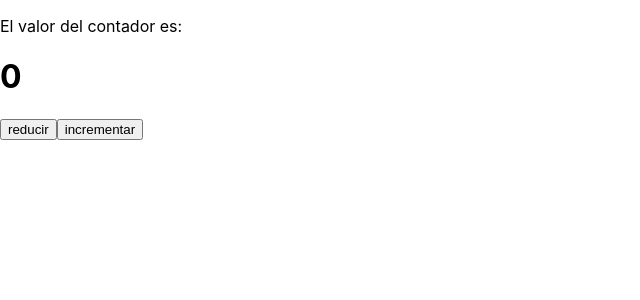
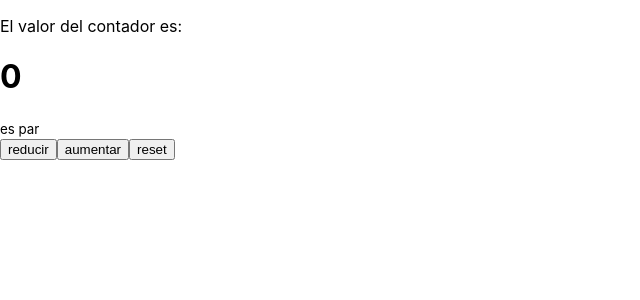
Before and after one commit to Joseduardo25/bootcamp-midudev-clase3, a React (Create React App) app: page / in a window 1280 px wide. Shown: the top 300 px of the page, without its empty margins (0-640 px from the left). Built offline with nearby package versions, Linux system fonts and the light colour scheme.

Commit message:
renderizado condicional

```diff
--- a/src/index.js
+++ b/src/index.js
@@ -16,16 +16,27 @@ const App = () => {
     updateContador(contadorValue - 1)
   }
 
+  const reset = () => {
+    updateContador(0)
+  }
+
+  const isEven = contadorValue % 2 === 0
+
   console.log(render)
   return(
     <div>
       <p>El valor del contador es:</p>
       <h1>{contadorValue}</h1>
+      <small>{isEven ? 'es par' : 'es impar'}</small>
+      <br/>
       <button onClick={restar}>
         reducir
       </button>
       <button onClick={aumentar}>
-        incrementar
+        aumentar
+      </button>
+      <button onClick={reset}>
+        reset
       </button>
     </div>
   )
```
